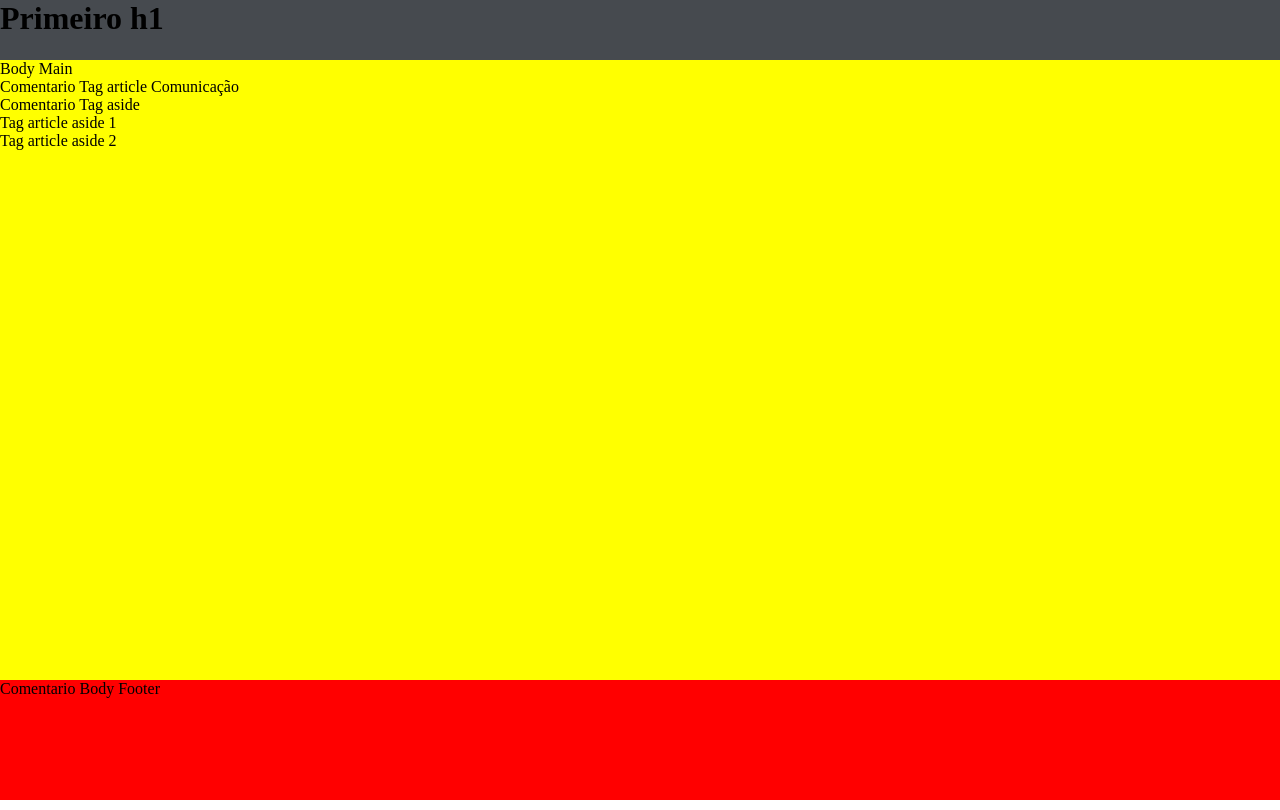
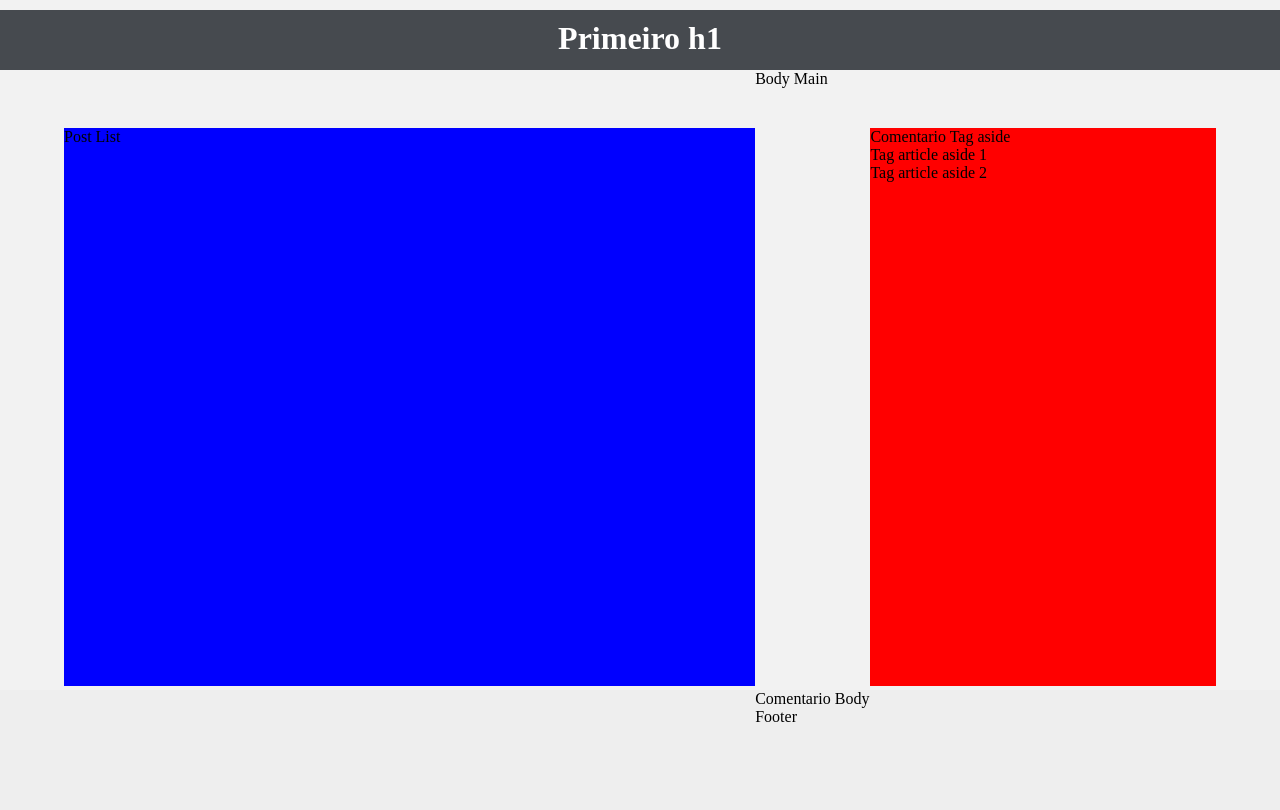
Before and after one commit to rubensmcz/projetofrontend1, a plain HTML site: page index.html in a window 1280 px wide. Drawn offline with Linux system fonts and the light colour scheme.

Commit message:
construido css

```diff
--- a/index.html
+++ b/index.html
@@ -15,10 +15,13 @@
 
 	<main class="Miolo">
 		Body Main
-		<article class = "Post_List"> Comentario Tag article Comunicação</article>
-		<aside>
+		<article class = "Post_List">
+			Post List
+		</article>
+
+		<aside class = "Pai_Autores_Imagens" >
 			Comentario Tag aside
-			<article id="cor_2"> Tag article aside 1</article>
+			<article> Tag article aside 1</article>
 			<article> Tag article aside 2</article>
 		</aside>
 	</main>
--- a/style.css
+++ b/style.css
@@ -11,15 +11,15 @@ html,
 body {
 	width: 100%;
 	height: 100%;
+	background-color: #F2F2F2;
 }
 
 
 /*
-Informar para as Classes Cabecalho, Miolo e Rodape a altura será utilizada em 100%
+Informar para as Classes Cabecalho, e Rodape a altura será utilizada em 100%
 */
 
 .Cabecalho,
-.Miolo,
 .Rodape {
 		width: 100%;
 }
@@ -30,14 +30,26 @@ Classe para configurar o cabeçalho da tela
 .Cabecalho {
 				height: 60px;
 				background-color: #464A4F;
+				text-align: center;
 	}
+
+
+.Cabecalho h1 {
+				color: white;
+				font: normal 16px sans-serif
+				text-transform: uppercase;
+				margin: 10px;
+				padding: 10px;
+	}
+
 
 /*
 Classe para configurar o miolo da tela
 */
 .Miolo{
 				height: calc(100% - 180px);
-				background-color: yellow;
+				width: 90%;
+				margin: 0 auto;
 	}
 
 /*
@@ -45,15 +57,28 @@ Classe para configurar o rodape da tela
 */
 .Rodape{
 				height: 120px;
-				background-color: red;
+				background-color: #EEE;
 	}
 
 /*
 Classe para listar as informações externas
 */
 .Post_List {
+	            float: left;
+	            width:  60%;
+	  			height: 90%;
+				background-color: blue;
+				margin: 5% 0;
 
 	}
+
+.Pai_Autores_Imagens {
+	            float: right;
+	 			width:  30%;
+	  			height: 90%;
+				background-color: red;
+				margin: 5% 0;
+}
 
 /*
 Classe para listar os autores
```
